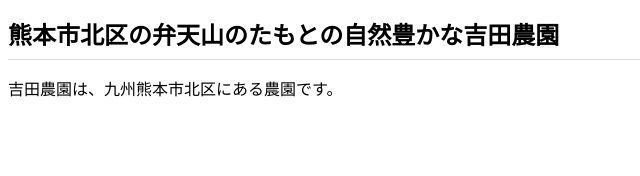
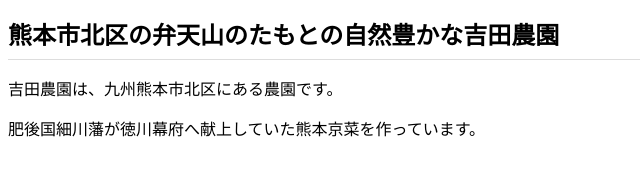
Before and after one commit to yoshida0001/yoshida0001.github.io, a plain HTML site: page index.html in a window 1280 px wide. Shown: the whole page, without its empty margins (0-640 px from the left). Drawn offline with Linux system fonts and the light colour scheme.

Commit message:
Add files via upload

```diff
--- a/index.html
+++ b/index.html
@@ -8,5 +8,6 @@
 <body>
 <h1>熊本市北区の弁天山のたもとの自然豊かな吉田農園</h1>
 <p>吉田農園は、九州熊本市北区にある農園です。</p>
+<p>肥後国細川藩が徳川幕府へ献上していた熊本京菜を作っています。</p>
 </body>
 </html>
```
